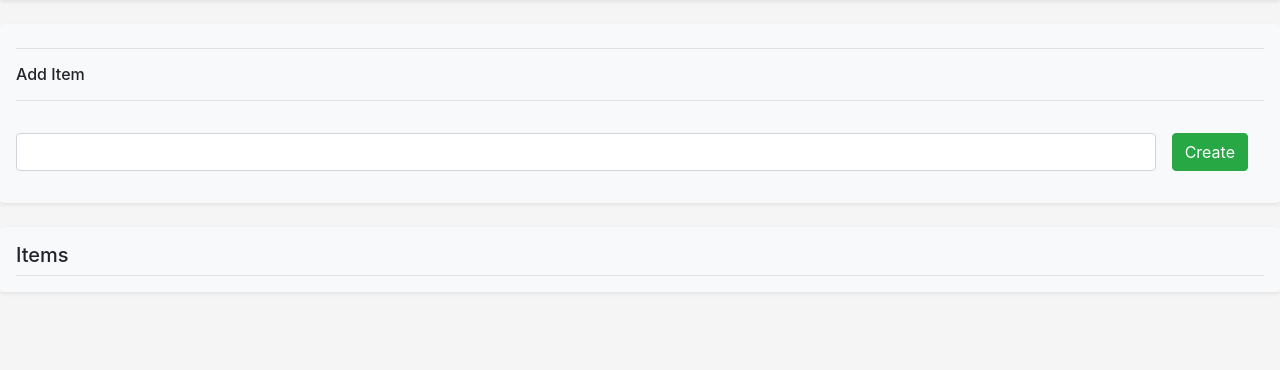
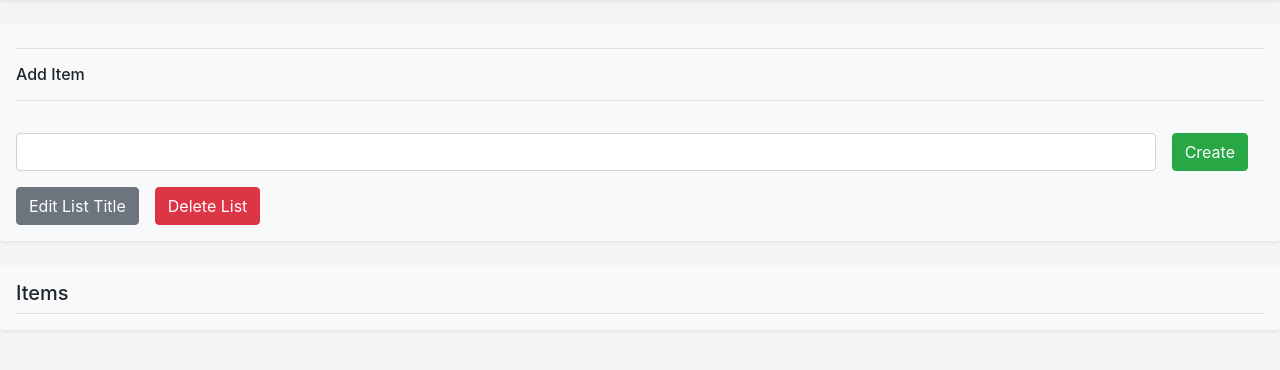
Before and after one commit to LiranCaduri/ReminderApp, a Flask app: page /view/1 in a window 1280 px wide. Shown: the part 56-426 px from the top of the page. Run offline with Flask 2, Linux system fonts and the light colour scheme; the visitor is signed in with stand-in values (Sample User, id 1); data comes from the database, SQL or seed files in the repository; data that the repository does not hold is empty.

Commit message:
add: list del ui, list del backend

```diff
--- a/app.py
+++ b/app.py
@@ -160,6 +160,65 @@ def list_view(items_list):
     else:
         return '401'
 
+@app.route('/handle-list/<item><func>')
+def handle_crud_list(item, func):
+    actions = {
+        'full-del': list_delete,
+        'item-del': list_delete,
+        'edit-title': list_update,
+        'edit-item': list_update,
+    }
+
+    resp = None
+    if 'user_id' in session.keys():
+        if func in actions.keys():
+            resp = actions[func](item, func)
+
+    page_direct = 'list_view' if func == 'item-del' or func == 'edit_item' else 'lists'
+
+    if resp:
+        return redirect(url_for(page_direct))
+    elif not resp:
+        flash("Could'nt deploy the action")
+        return redirect(url_for(page_direct))
+    else:
+        flash('Oops, something went wrong..')
+        return redirect(url_for(page_direct))
+
+
+def list_delete(item, func):
+    if func == 'full-del':
+        list_items = ListItem.query.filter_by(owner_id=item).all()
+        for list_item in list_items:
+            list_item.delete()
+
+        user = User.query.filter_by(id=session['user_id']).first()
+        for list in user.lists:
+            if list.id == int(item):
+                user.lists.remove(list)
+                break
+
+        list = List.query.filter_by(id=item).delete()
+        db.session.commit()
+
+        return True
+    elif func == 'item-del':
+        pass
+    else:
+        return False
+
+
+
+def list_update(item, func):
+    if func == 'edit-item':
+        pass
+    elif func == 'edit-title':
+        pass
+    else:
+        return False
+
+    return True
+
 
 @app.route('/logout')
 def logout():
--- a/templates/list.html
+++ b/templates/list.html
@@ -23,6 +23,7 @@
             </div>
         </div>
     </a>
+
     {% endfor %}
 </div>
 {% endblock %}
--- a/templates/list_view.html
+++ b/templates/list_view.html
@@ -10,6 +10,10 @@
         </div>
         <button type="submit" class="mx-3 my-3 btn btn-success form-group">Create</button>
     </form>
+    <div class="d-flex flex-row">
+        <a class="btn mr-3 btn-secondary">Edit List Title</a>
+        <a class="btn mr-3 btn-danger">Delete List</a>
+    </div>
 </div>
 
 <div class="my-3 p-3 rounded bg-light shadow-sm">
@@ -18,7 +22,10 @@
     {% for item in list.items %}
         <div class="media text-muted pt-3">
             <div class="media-body pb-3 mb-0 small lh-125 border-bottom border-gray">
-                <strong class="d-block text-gray-dark">{{item.name}}</strong>
+                <h5 class="d-block text-gray-dark">{{item.name}}</h5>
+                <!-- <a class="btn btn-secondary btn-sm" href={{url_for('handle_crud', func='edit', item=item.id )}}>
+                    Edit
+                </a> -->
             </div>
         </div>
     {% endfor %}
```
Also changed, not shown: requirements.txt (added, +9 -0 lines), 3 other files.
